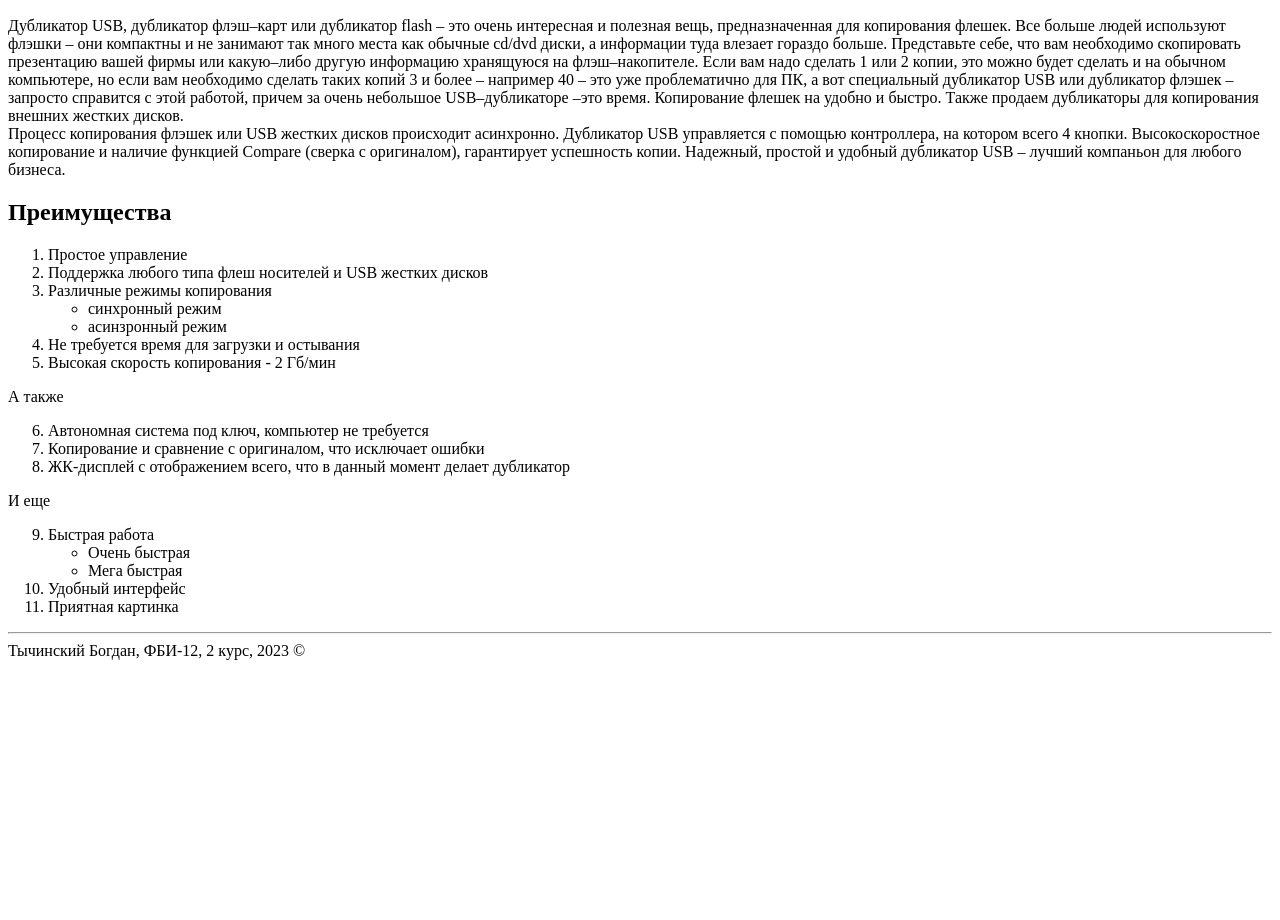
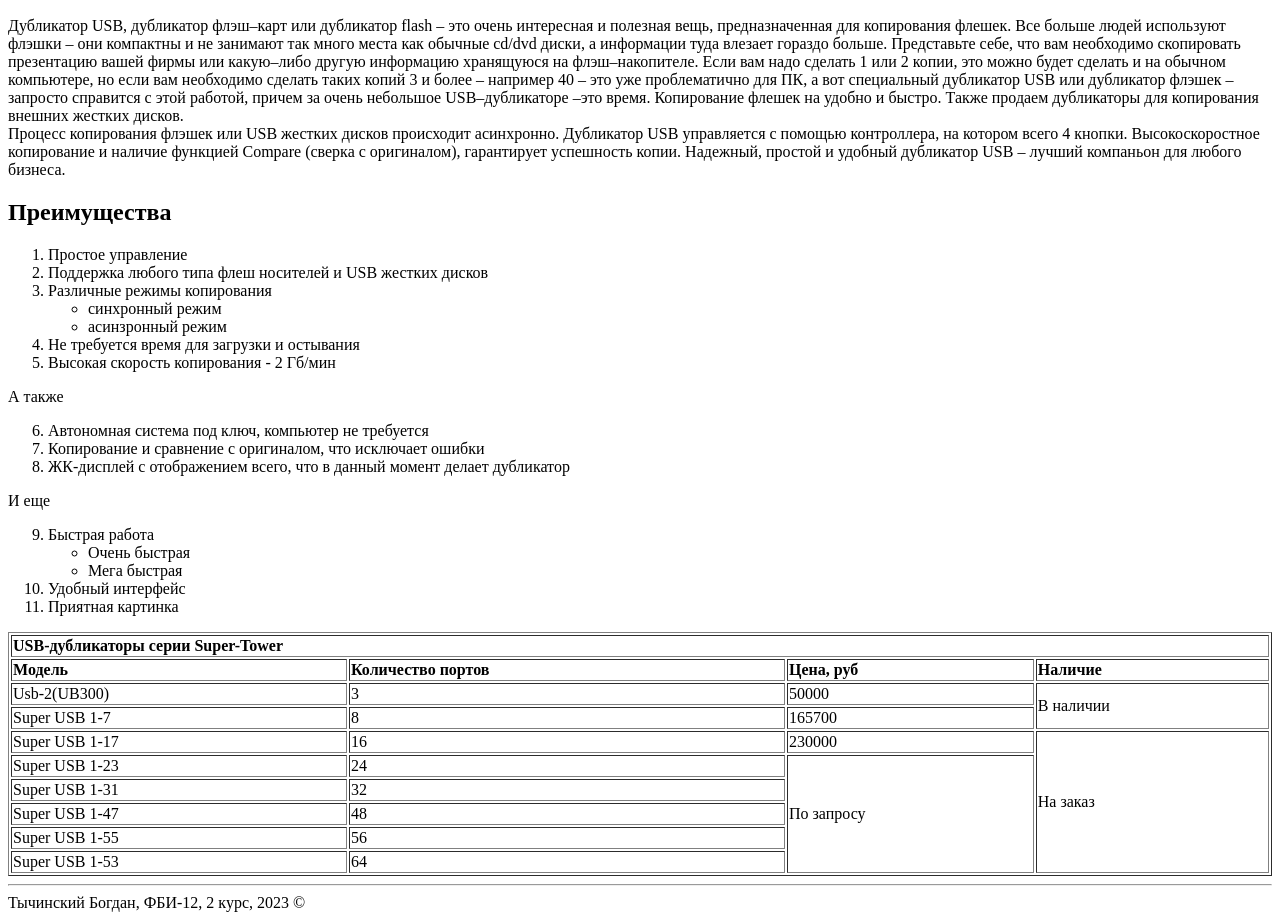
Before and after one commit to TychinskiyB/1-laba-web, a plain HTML site: page lab2.html in a window 1280 px wide. Shown: the part 146-1066 px from the top of the page. Before the commit the page ends 814 px from the top, so only its background shows below. Drawn offline with Linux system fonts and the light colour scheme.

Commit message:
USB дубликаторы серии Super-Tower

```diff
--- a/lab2.html
+++ b/lab2.html
@@ -72,6 +72,67 @@
 
         </ol>
 
+        <table border="1" width="100%">
+            <tr>
+                <td colspan="4"><b>USB-дубликаторы серии Super-Tower</b></td>
+            </tr>
+            <tr>
+                <td><b>Модель</b></td>
+                <td><b>Количество портов</b></td>
+                <td><b>Цена, руб</b></td>
+                <td><b>Наличие</b></td>
+            </tr>
+            <tr>
+                <td>Usb-2(UB300)</td>
+                <td>3</td>
+                <td>50000</td>
+                <td rowspan="2">В наличии</td>
+            </tr>
+            <tr>
+                <td>Super USB 1-7</td>
+                <td>8</td>
+                <td>165700</td>
+                <!-- <td>В наличии</td> -->
+            </tr>
+            <tr>
+                <td>Super USB 1-17</td>
+                <td>16</td>
+                <td>230000</td>
+                <td rowspan="6">На заказ</td>
+            </tr>
+            <tr>
+                <td>Super USB 1-23</td>
+                <td>24</td>
+                <td rowspan="5"> По запросу</td>
+
+            </tr>
+            <tr>
+                <td>Super USB 1-31</td>
+                <td>32</td>
+
+
+            </tr>
+            <tr>
+                <td>Super USB 1-47</td>
+                <td>48</td>
+
+
+            </tr>
+            <tr>
+                <td>Super USB 1-55</td>
+                <td>56</td>
+
+
+            </tr>
+
+            <tr>
+                <td>Super USB 1-53</td>
+                <td>64</td>
+
+
+            </tr>
+
+        </table>
 
 
 
```
